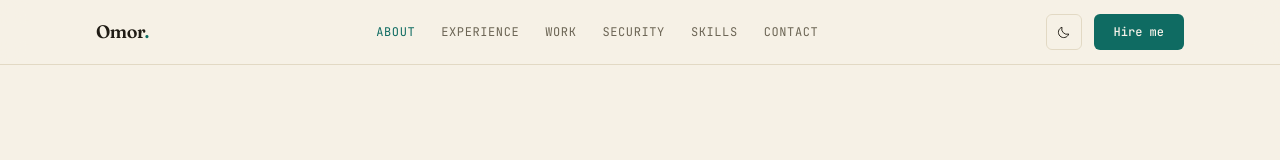
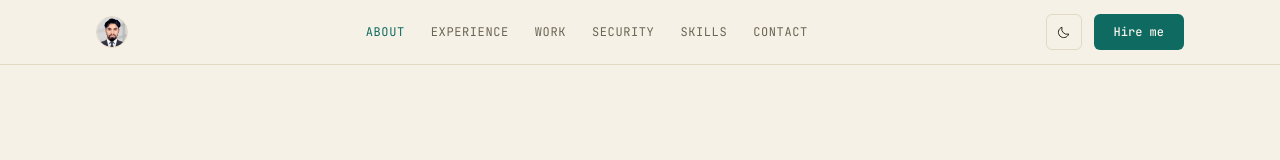
Before and after one commit to mdomorffaruk/mdomorffaruk.github.io, a React (Vite) app: page / in a window 1280 px wide. Shown: the top 160 px of the page. Built offline with nearby package versions, Linux system fonts and the light colour scheme.

Commit message:
Use profile picture for header logo and favicon

```diff
--- a/index.html
+++ b/index.html
@@ -16,7 +16,7 @@
     <meta name="twitter:title" content="Mohammad Omor Faruk - Full-Stack Security Engineer" />
     <meta name="twitter:description" content="I build production backends and hunt the holes in them. 6+ years shipping, 3+ years breaking." />
     <meta name="twitter:image" content="https://mdomorffaruk.github.io/profile.gif" />
-    <link rel="icon" type="image/svg+xml" href="/favicon.svg" />
+    <link rel="icon" type="image/gif" href="/profile.gif" />
     <link rel="preconnect" href="https://fonts.googleapis.com" />
     <link rel="preconnect" href="https://fonts.gstatic.com" crossorigin />
     <link href="https://fonts.googleapis.com/css2?family=Fraunces:ital,opsz,wght@0,9..144,400;0,9..144,500;0,9..144,600;0,9..144,700;1,9..144,400&family=Inter:wght@400;500;600;700&family=JetBrains+Mono:wght@400;500;600&display=swap" rel="stylesheet" />
--- a/src/App.jsx
+++ b/src/App.jsx
@@ -215,8 +215,12 @@ function Header({ active, menuOpen, setMenuOpen }) {
   return (
     <header className="sticky top-0 z-40 border-b border-line bg-paper/85 backdrop-blur-md">
       <div className="mx-auto flex h-16 max-w-6xl items-center justify-between px-5 sm:px-8">
-        <a href="#top" className="font-serif text-lg font-semibold tracking-tight">
-          Omor<span className="text-accent">.</span>
+        <a href="#top" className="flex items-center" aria-label="Mohammad Omor Faruk">
+          <img
+            src="/profile.gif"
+            alt=""
+            className="h-8 w-8 rounded-full border border-line object-cover"
+          />
         </a>
         <nav className="hidden items-center gap-0.5 md:flex" aria-label="Primary">
           {sections.map((s) => (
```
Also changed, not shown: public/favicon.svg (deleted).
